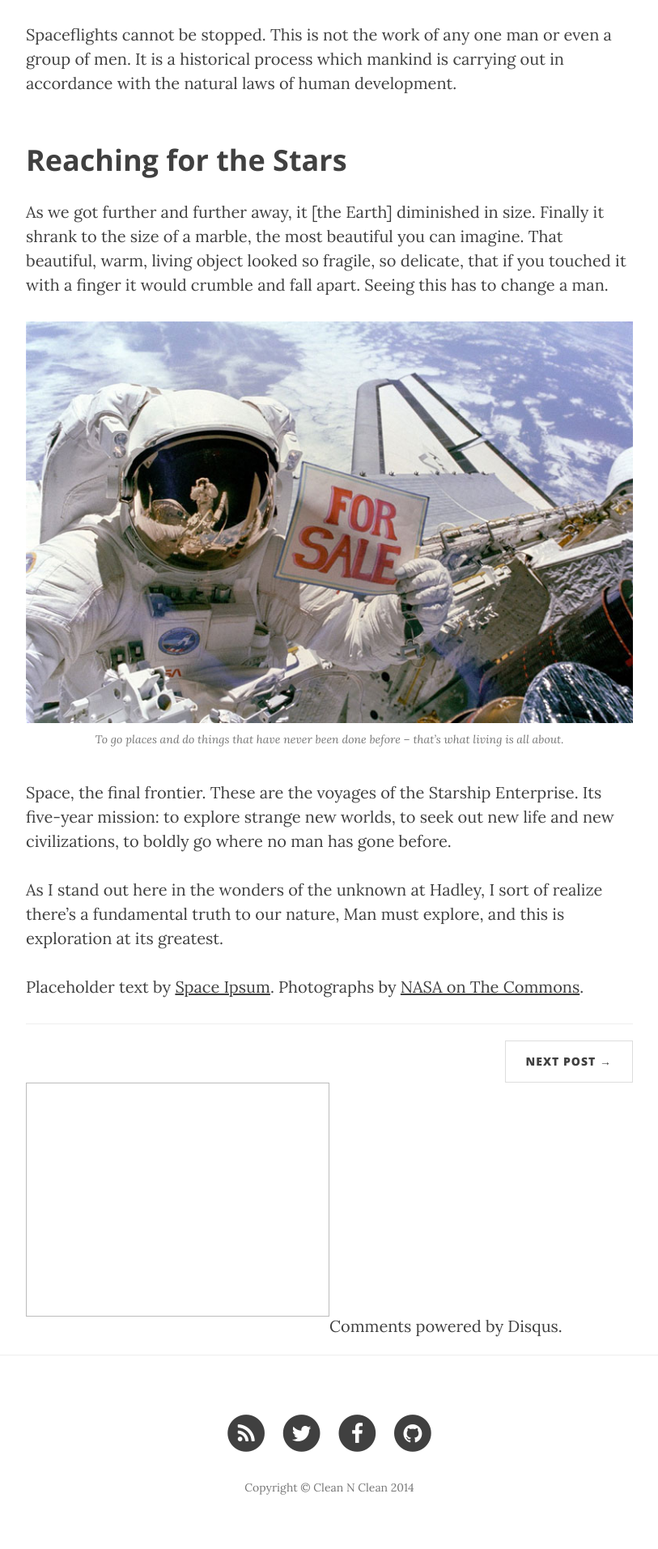
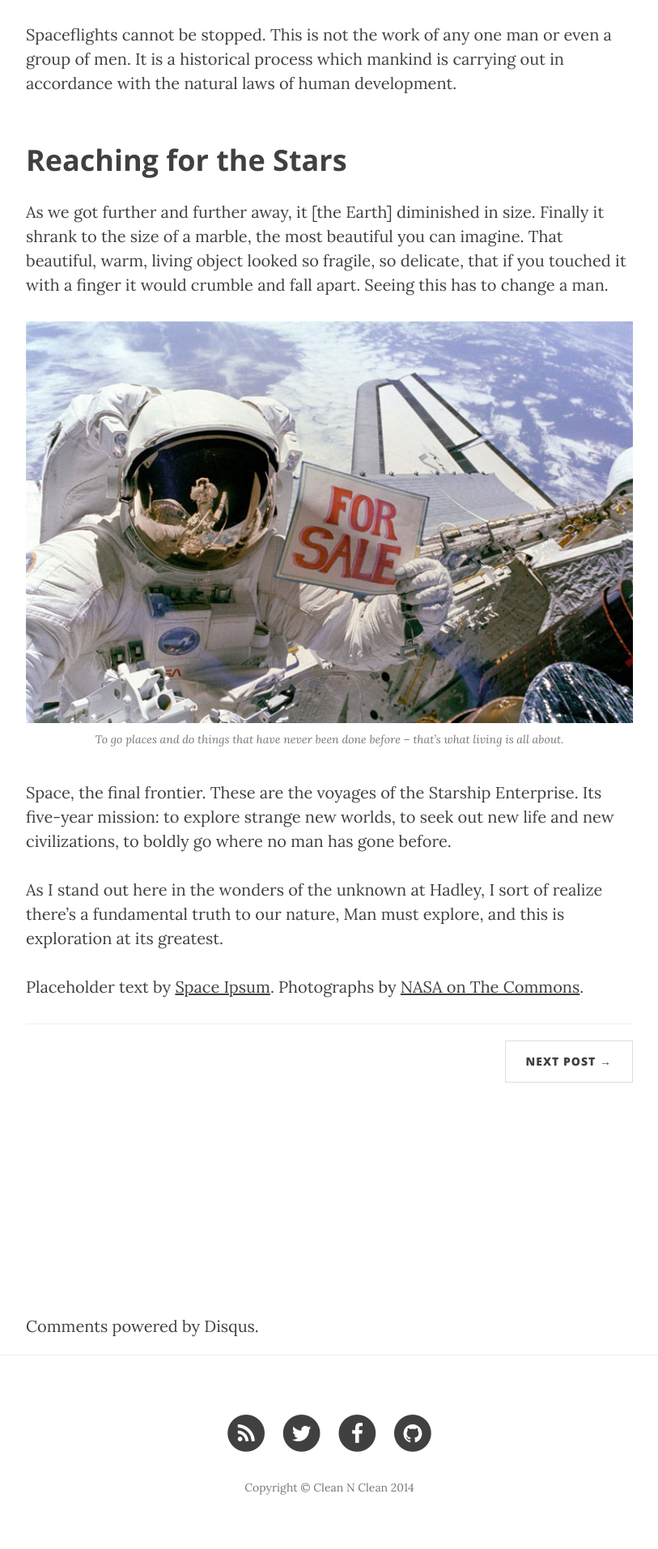
Before and after one commit to bugmakers/bugmakers.github.com, a Jekyll site: the page built from _posts/2014-06-10-dinosaurs.markdown, in a window 1280 px wide. Shown: the part 1776-3689 px from the top of the page at 81% size, without its empty margins (233-1046 px from the left). Built offline with Jekyll 4.4.1, drawn with Linux system fonts in a browser that asks for light colours; nearby versions of some CDN libraries; Markdown is read by kramdown in place of the engine named in the settings; comment, search, counter and statistics services are not loaded.

Commit message:
Update adsenseTop2.html

```diff
--- a/_includes/adsenseTop2.html
+++ b/_includes/adsenseTop2.html
@@ -7,9 +7,10 @@
  padding: 10px;
  margin-top: 20px;
  margin-bottom: 20px;
+ border: 1px solid #bcbcbc;
  */
  float: left;
- border: 1px solid #bcbcbc;
+
 }
 #ads_content_q {
  width: 50%;
@@ -17,9 +18,9 @@
  padding: 10px;
  margin-top: 20px;
  margin-bottom: 20px;
+ border: 1px solid #bcbcbc;
  */
  float: right;
- border: 1px solid #bcbcbc;
 }
  @media screen and (max-width:480px) {
    #ads_content_1 {
```
